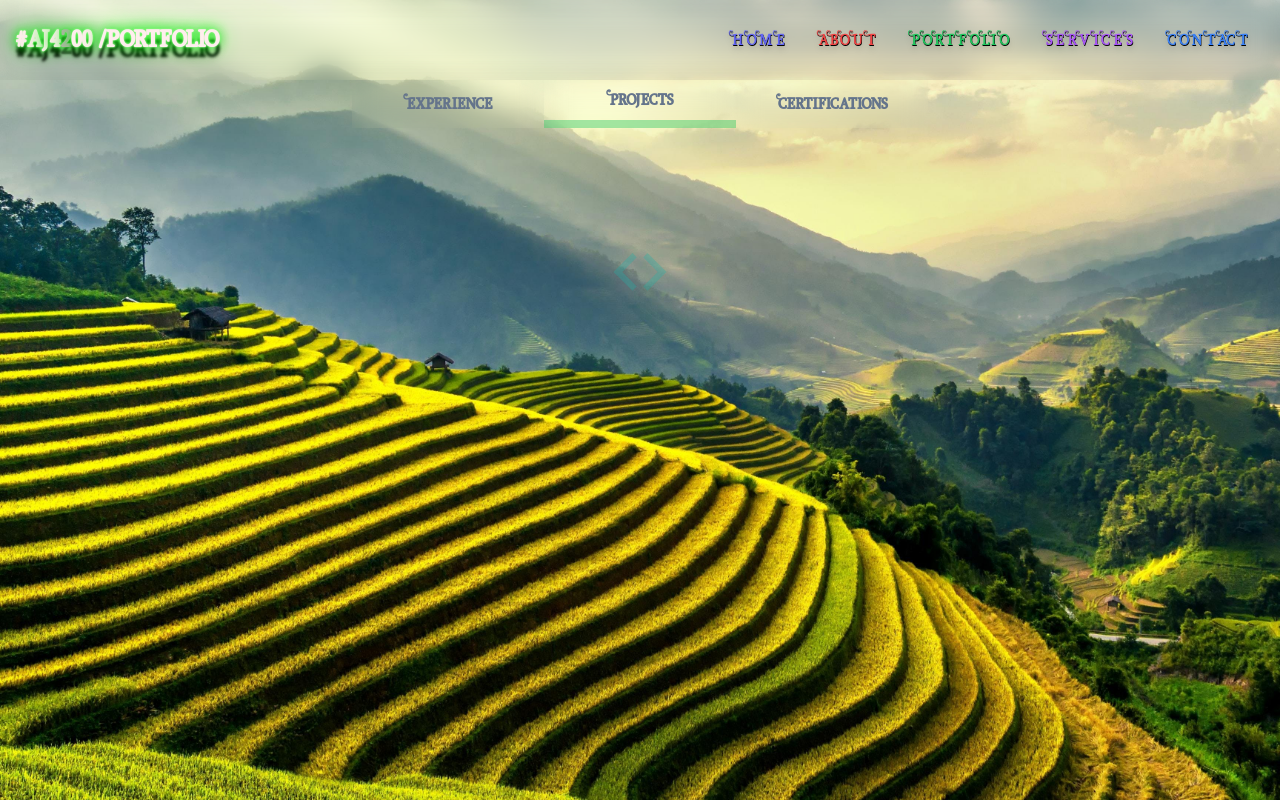
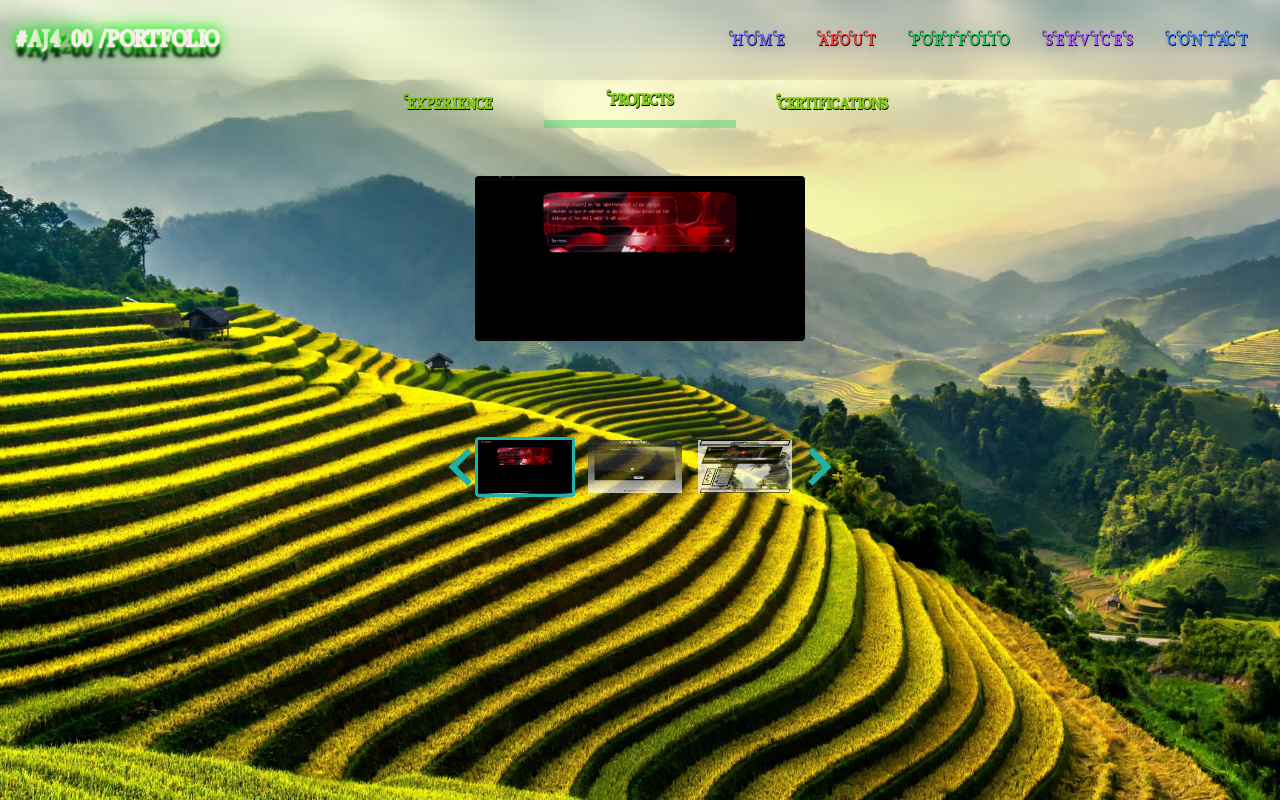
Before and after one commit to AJ4200/AJ4200, a Next.js app: page /portfolio in a window 1280 px wide. Built offline with nearby package versions, Linux system fonts and the light colour scheme.

Commit message:
Added custome csrousle for projects

```diff
--- a/components/Portfolio/Projects.tsx
+++ b/components/Portfolio/Projects.tsx
@@ -1,19 +1,20 @@
 import React, { useEffect } from "react";
 import Splide from "@splidejs/splide";
+import projects from "../../data/projects";
 
-const Projects:React.FC = () => {
+const Projects: React.FC = () => {
   useEffect(() => {
     const secondarySlider = new Splide("#secondary-slider", {
       fixedWidth: 100,
-      height: 60,
+      fixedHeight: 60,
       gap: 10,
-      cover: true,
+      rewind: true,
+      pagination: false,
       isNavigation: true,
-      focus: "center",
       breakpoints: {
         "600": {
           fixedWidth: 66,
-          height: 40,
+          fixedHeight: 44,
         },
       },
     }).mount();
@@ -33,14 +34,24 @@ const Projects:React.FC = () => {
     <div>
       <div id="primary-slider" className="splide">
         <div className="splide__track">
-          <ul className="splide__list">{/* Add your slide items here */}</ul>
+          <ul className="splide__list">
+            {projects.map((project, index) => (
+              <li key={index} className="splide__slide">
+                <img src={project.image} alt={project.title} />
+              </li>
+            ))}
+          </ul>
         </div>
       </div>
 
       <div id="secondary-slider" className="splide">
         <div className="splide__track">
           <ul className="splide__list">
-            {/* Add your thumbnail items here */}
+            {projects.map((project, index) => (
+              <li key={index} className="splide__slide">
+                <img src={project.image} alt={project.title} />
+              </li>
+            ))}
           </ul>
         </div>
       </div>
--- /dev/null
+++ b/data/projects.ts
@@ -0,0 +1,39 @@
+// Data definition for a project
+interface Project {
+  image: string; // Path to the project image
+  title: string;
+  description: string;
+  techStack: string[]; // Array of technologies used
+  link: string; // Project link
+  sourceCode: string; // Link to the source code
+}
+
+// Sample data for projects
+const projects: Project[] = [
+  {
+    image: "imgs/die.png",
+    title: "Project 1",
+    description: "Description for Project 1.",
+    techStack: ["Tech1", "Tech2", "Tech3"],
+    link: "https://project1.com",
+    sourceCode: "https://github.com/yourusername/project1",
+  },
+  {
+    image: "imgs/csb.png",
+    title: "Project 2",
+    description: "Description for Project 2.",
+    techStack: ["Tech4", "Tech5", "Tech6"],
+    link: "https://project2.com",
+    sourceCode: "https://github.com/yourusername/project2",
+  },
+  {
+    image: "imgs/gsw.png",
+    title: "Project 2",
+    description: "Description for Project 2.",
+    techStack: ["Tech4", "Tech5", "Tech6"],
+    link: "https://project2.com",
+    sourceCode: "https://github.com/yourusername/project2",
+  },
+];
+
+export default projects;
--- a/pages/portfolio.tsx
+++ b/pages/portfolio.tsx
@@ -18,7 +18,7 @@ const Portfolio: React.FC = () =>
           <div className="w-full flex mx-auto items-center flex-col">
             <div className="flex md:max-w-xl justify-between w-full">
               <button
-                className={`text-slate-500 font-semibold backdrop-blur-md w-[33.33%] py-2 ${
+                className={`text-darkshadow text-lime-500 font-semibold backdrop-blur-md w-[33.33%] py-2 ${
                   activeTab === "experience"
                     ? "text-green-500 border-b-8 border-green-500/40"
                     : ""
@@ -28,7 +28,7 @@ const Portfolio: React.FC = () =>
                 Experience
               </button>
               <button
-                className={`text-slate-500 font-semibold backdrop-blur-md w-[33.33%] py-2 ${
+                className={`text-darkshadow text-lime-500 font-semibold backdrop-blur-md w-[33.33%] py-2 ${
                   activeTab === "projects"
                     ? "text-green-500 border-b-8 border-green-500/40"
                     : ""
@@ -38,7 +38,7 @@ const Portfolio: React.FC = () =>
                 Projects
               </button>
               <button
-                className={`text-slate-500 font-semibold backdrop-blur-md w-[33.33%] py-2 ${
+                className={`text-darkshadow text-lime-500 font-semibold backdrop-blur-md w-[33.33%] py-2 ${
                   activeTab === "certifications"
                     ? "text-green-500 border-b-8 border-green-500/40"
                     : ""
```
Also changed, not shown: data/DynamicWallpapers.ts (deleted, +0 -7 lines).
